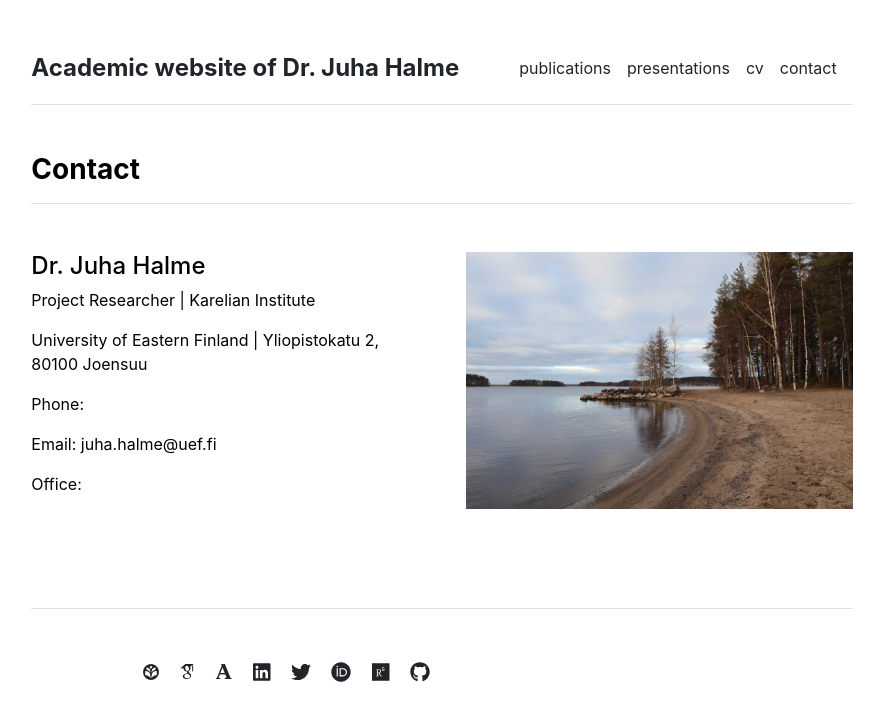
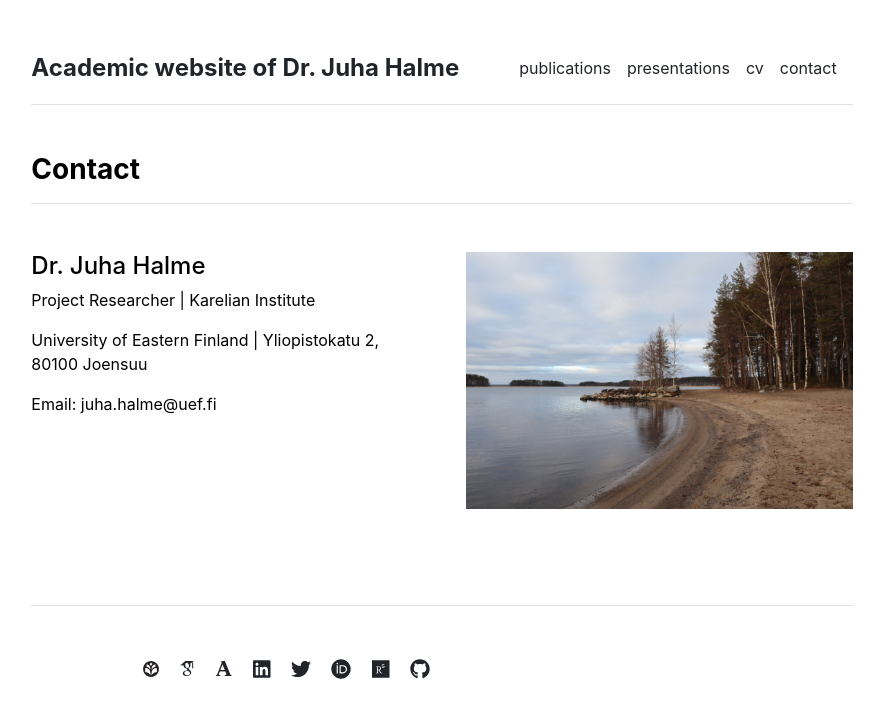
Before and after one commit to juhahalme/academicprofile, a Jekyll site: the page built from contact.md, in a window 1280 px wide. Shown: the top 721 px of the page, without its empty margins (198-1082 px from the left). Built offline with Jekyll 4.4.1, drawn with Linux system fonts in a browser that asks for light colours; some web fonts are replaced.

Commit message:
Update contact.html

```diff
--- a/_includes/contact.html
+++ b/_includes/contact.html
@@ -7,9 +7,9 @@
         <h4>{{ contact.name }}</h4>
         <p>{{ contact.title }} | {{ contact.department }}</p>
         <p>{{ contact.institution }} | {{ contact.institution_address }}</p>
-        <p>Phone: {{ contact.phone }}</p>
+
         <p>Email: {{ contact.email }}</p>
-        <p>Office: {{ contact.office }}</p>
+
       </div>
       <div class="col-md-6">
         <img src="{{ site.github.url }}/{{ contact.image }}" alt="Contact" width="100%">
```
